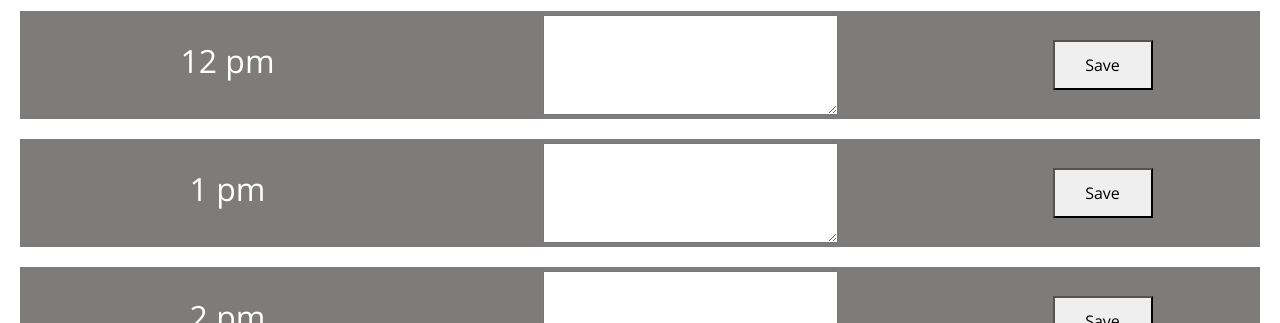
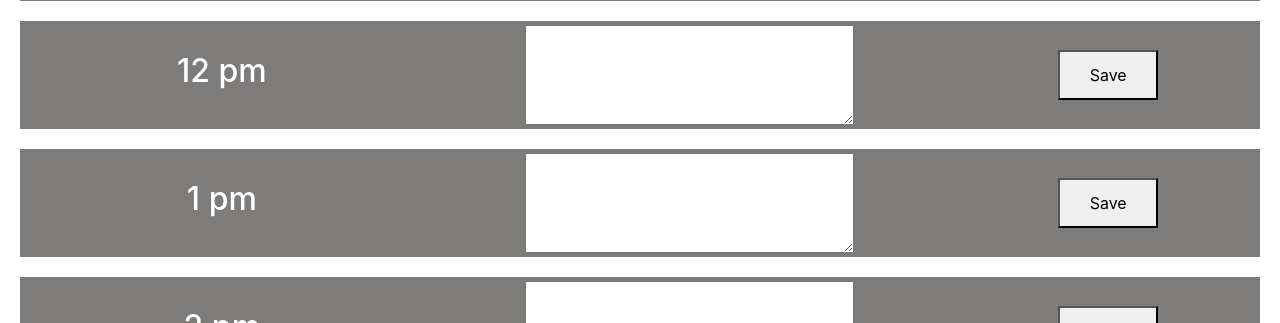
Before and after one commit to Paultcodes/Work-Day-Scheduler-, a plain HTML site: page index.html in a window 1280 px wide. Shown: the part 777-1100 px from the top of the page. Drawn offline with nearby package versions, Linux system fonts and the light colour scheme.

Commit message:
test css

```diff
--- a/index.html
+++ b/index.html
@@ -4,7 +4,7 @@
     <meta charset="UTF-8" />
     <meta name="viewport" content="width=device-width, initial-scale=1.0" />
     <meta http-equiv="X-UA-Compatible" content="ie=edge" />
-    <link rel="stylesheet" href="/work-day/style/style.css" />
+    <link rel="stylesheet" href="./work-day/style/style.css" />
     <link
       rel="stylesheet"
       href="https://stackpath.bootstrapcdn.com/bootstrap/4.3.1/css/bootstrap.min.css"
@@ -19,7 +19,6 @@
       href="https://fonts.googleapis.com/css?family=Open+Sans&display=swap"
       rel="stylesheet"
     />
-    <link rel="stylesheet" href="/work-day/style/style.css" />
     <title>Work Day Scheduler</title>
   </head>
 
```
